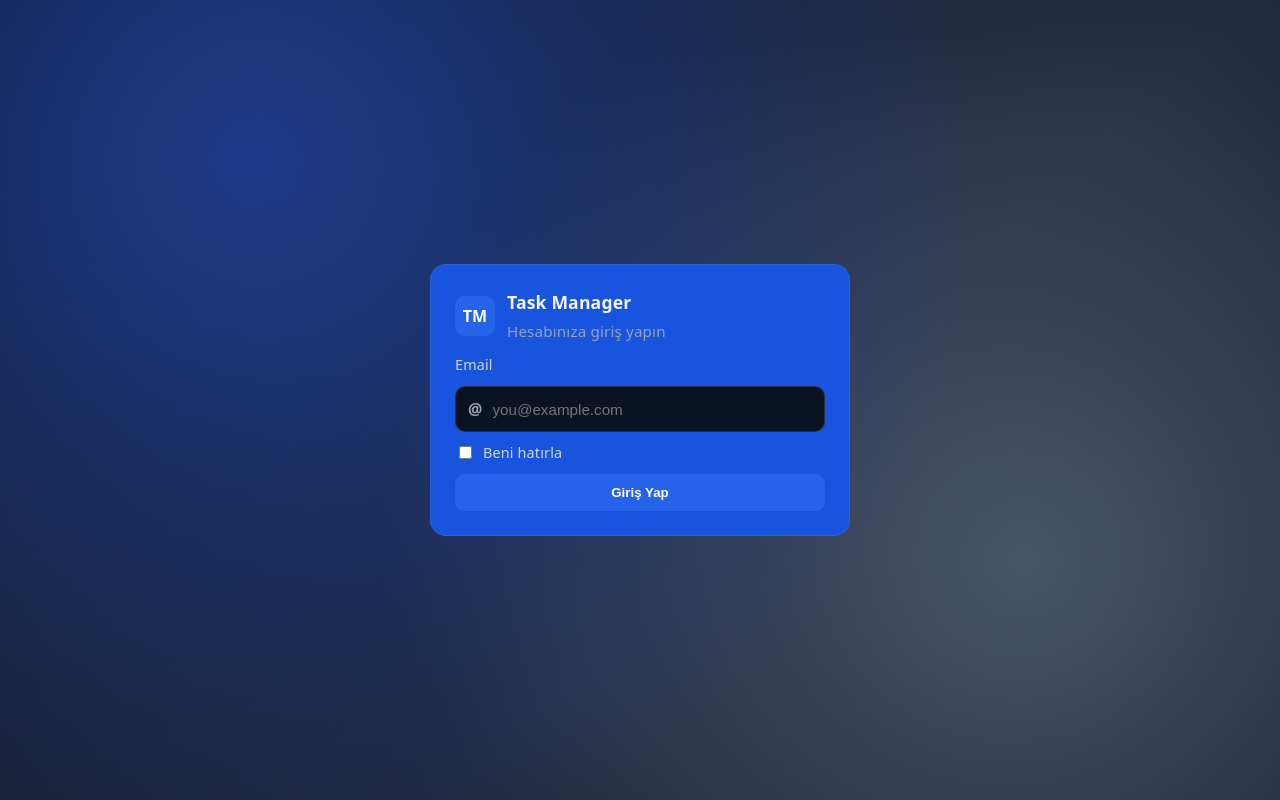
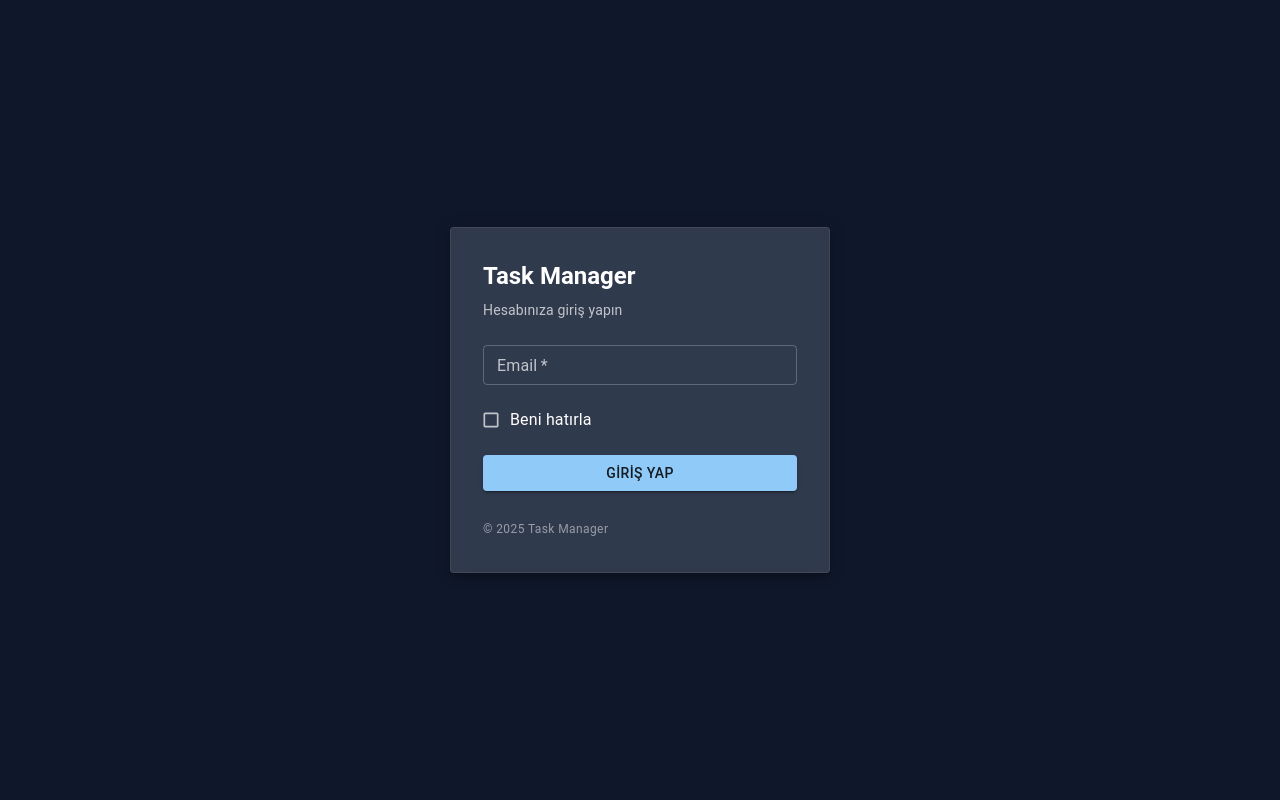
Before and after one commit to Mertmehmetttcakir/task-management-frontend, a React (Vite) app: page / in a window 1280 px wide. Built offline with nearby package versions, Linux system fonts and the light colour scheme; what toprak-state would draw is missing.

Commit message:
feat: Update application structure and enhance LoginForm and Dashboard components; change root element ID in index.html; integrate routing in App component; add PieChart and BarChart visualizations in Dashboard; modify navigation items

```diff
--- a/index.html
+++ b/index.html
@@ -6,7 +6,7 @@
     <title>Task Management</title>
   </head>
   <body class="app-body">
-    <div id="app"></div>
+    <div id="root"></div>
     <script type="module" src="/src/index.tsx"></script>
   </body>
 </html>
--- a/src/App.tsx
+++ b/src/App.tsx
@@ -18,7 +18,6 @@ taskStore.init();
 const App: React.FC = observer(() => {
   if (!authStore.isLoggedIn) return <LoginForm />;
   return (
-    <BrowserRouter>
       <Layout>
         <Routes>
           <Route path="/dashboard" element={<Dashboard />} />
@@ -29,7 +28,6 @@ const App: React.FC = observer(() => {
           <Route path="*" element={<Navigate to="/" replace />} />
         </Routes>
       </Layout>
-    </BrowserRouter>
   );
 });
 
--- a/src/auth/LoginForm.tsx
+++ b/src/auth/LoginForm.tsx
@@ -1,79 +1,146 @@
-import React from "react";
-import { observer } from "mobx-react";
-import { authStore } from "../stores/authStore";
-import "../styles/index.css";
+import React, { useEffect, useCallback } from 'react';
+import { observer } from 'mobx-react';
+import { authStore } from '../stores/authStore';
+import { useNavigate } from 'react-router-dom';
+
+import {
+  Box,
+  Paper,
+  Typography,
+  TextField,
+  Button,
+  Checkbox,
+  FormControlLabel,
+  Stack,
+  Alert
+} from '@mui/material';
 
 const LoginForm: React.FC = observer(() => {
-    const handleSubmit = async (e: React.FormEvent) => {
+  const navigate = useNavigate();
+
+  const handleSubmit = useCallback(async (e: React.FormEvent) => {
     e.preventDefault();
+    try {
       await authStore.loginAsync();
-    };
+      // Başarılıysa effect tetiklenecek; burada ekstra kontrol istersen:
+      if (authStore.isLoggedIn) navigate('/dashboard', { replace: true });
+    } catch {
+      /* Hata authStore.error içinde varsayılan */
+    }
+  }, [navigate]);
+
+  useEffect(() => {
+    if (authStore.isLoggedIn) {
+      navigate('/dashboard', { replace: true });
+    }
+  }, [authStore.isLoggedIn, navigate]);
 
   if (authStore.isLoggedIn) {
     return (
-            <div className="auth-wrapper">
-                <div className="auth-card">
-                    <h2 className="auth-title">Hoş geldiniz 👋</h2>
-                    <p className="auth-subtitle">{authStore.email}</p>
-                    <div className="auth-actions">
-                        <button className="btn btn-danger" onClick={() => authStore.logout()}>
+      <Box sx={{
+        minHeight: '100vh',
+        display: 'flex',
+        alignItems: 'center',
+        justifyContent: 'center',
+        bgcolor: theme => theme.palette.background.default,
+        p: 2
+      }}>
+        <Paper elevation={4} sx={{ p: 4, width: 380, display: 'flex', flexDirection: 'column', gap: 2 }}>
+          <Typography variant="h5" fontWeight={600}>Hoş geldiniz 👋</Typography>
+            <Typography variant="body2" sx={{ opacity: .75 }}>{authStore.email}</Typography>
+          <Stack direction="row" gap={1}>
+            <Button
+              fullWidth
+              color="primary"
+              variant="contained"
+              onClick={() => navigate('/dashboard')}
+            >
+              Dashboard
+            </Button>
+            <Button
+              fullWidth
+              color="error"
+              variant="outlined"
+              onClick={() => authStore.logout()}
+            >
               Çıkış Yap
-                        </button>
-                    </div>
-                </div>
-            </div>
+            </Button>
+          </Stack>
+        </Paper>
+      </Box>
     );
   }
 
   return (
-        <div className="auth-wrapper">
-            <div className="auth-card">
-                <div className="auth-header">
-                    <div className="auth-logo">TM</div>
-                    <div>
-                        <h2 className="auth-title">Task Manager</h2>
-                        <p className="auth-subtitle">Hesabınıza giriş yapın</p>
-                    </div>
-                </div>
+    <Box sx={{
+      minHeight: '100vh',
+      display: 'flex',
+      alignItems: 'center',
+      justifyContent: 'center',
+      bgcolor: theme => theme.palette.background.default,
+      p: 2
+    }}>
+      <Paper
+        elevation={6}
+        sx={{
+          p: 4,
+          width: 380,
+          display: 'flex',
+          flexDirection: 'column',
+          gap: 3
+        }}
+      >
+        <Box>
+          <Typography variant="h5" fontWeight={700} gutterBottom>Task Manager</Typography>
+          <Typography variant="body2" sx={{ opacity: .7 }}>Hesabınıza giriş yapın</Typography>
+        </Box>
 
-                <form className="auth-form" onSubmit={handleSubmit}>
-                    <label className="input-label">Email</label>
-                    <div className="input-field">
-                        <span className="input-icon">@</span>
-                        <input
+        <Box component="form" onSubmit={handleSubmit} noValidate sx={{ display: 'flex', flexDirection: 'column', gap: 2 }}>
+          <TextField
             type="email"
-                            placeholder="you@example.com"
+            label="Email"
             value={authStore.email}
             onChange={(e) => (authStore.email = e.target.value)}
+            disabled={authStore.isLoading}
+            fullWidth
             required
-                            disabled={authStore.isLoading}
+            size="small"
           />
-                    </div>
 
-                    <div style={{ display: 'flex', alignItems: 'center', gap: 8 }}>
-                        <input
-                            id="remember-me"
-                            type="checkbox"
+          <FormControlLabel
+            control={
+              <Checkbox
+                size="small"
                 checked={authStore.rememberMe}
                 onChange={(e) => (authStore.rememberMe = e.target.checked)}
                 disabled={authStore.isLoading}
               />
-                        <label htmlFor="remember-me" className="input-label">Beni hatırla</label>
-                    </div>
+            }
+            label="Beni hatırla"
+          />
 
           {authStore.error && (
-                        <div className="auth-error">{authStore.error}</div>
+            <Alert severity="error" variant="outlined">{authStore.error}</Alert>
           )}
 
-                    <button className="btn btn-primary" type="submit" disabled={authStore.isLoading}>
-                        {authStore.isLoading ? "Giriş yapılıyor..." : "Giriş Yap"}
-                    </button>
-                </form>
+          <Button
+            type="submit"
+            variant="contained"
+            color="primary"
+            disabled={authStore.isLoading}
+            fullWidth
+          >
+            {authStore.isLoading ? 'Giriş yapılıyor...' : 'Giriş Yap'}
+          </Button>
+        </Box>
 
-                <div className="auth-footer">
-                </div>
-            </div>
-        </div>
+        <Box>
+          <Typography variant="caption" sx={{ opacity: .5 }}>
+            © {new Date().getFullYear()} Task Manager
+          </Typography>
+        </Box>
+      </Paper>
+    </Box>
   );
 });
 
--- a/src/components/Pages/Dashboard.tsx
+++ b/src/components/Pages/Dashboard.tsx
@@ -9,18 +9,21 @@ import {
   Button,
   Divider,
   Skeleton,
-  IconButton
+  IconButton,
 } from '@mui/material';
-import RefreshIcon from '@mui/icons-material/Refresh';
-import AddIcon from '@mui/icons-material/Add';
 import ListAltIcon from '@mui/icons-material/ListAlt';
 import { observer } from 'mobx-react-lite';
 import { taskStore } from '../../stores/taskStore';
 import { statusLabel, statusColorMap } from '../../tasks/status';
 import { useNavigate } from 'react-router-dom';
+import { PieChart } from '@mui/x-charts';
+import { BarChart  } from '@mui/x-charts/BarChart';
+import BarChartIcon from '@mui/icons-material/BarChart';
+import PieChartOutlineIcon from '@mui/icons-material/PieChartOutline';
 
 const Dashboard: React.FC = observer(() => {
   const { tasks, loading, error } = taskStore;
+  const [usePieChart, setUsePieChart] = React.useState(true);
   const navigate = useNavigate();
 
   useEffect(() => {
@@ -29,14 +32,33 @@ const Dashboard: React.FC = observer(() => {
     }
   }, [tasks.length, loading]);
 
+
+
   const metrics = useMemo(() => {
     const counts = { total: tasks.length, pending: 0, approved: 0, rejected: 0 };
     tasks.forEach(t => {
+
       if (t.status === 0) counts.pending++;
       else if (t.status === 1) counts.approved++;
       else counts.rejected++;
     });
     return counts;
+  }, [tasks]);
+
+  const depsmetric = useMemo(() => {
+    const dep = { Pending: 0, Approved: 0, Rejected: 0 };
+    const stat ={
+      HR: {...dep},
+      Sales: {...dep},
+      Finance: {...dep}
+    }
+    tasks.forEach(t => {
+      const depKey = t.status === 0 ? 'Pending' : t.status === 1 ? 'Approved' : 'Rejected';
+      if (t.assignedDepartment === 0) stat.Sales[depKey]++;
+      else if(t.assignedDepartment === 1) stat.HR[depKey]++;
+      else if (t.assignedDepartment === 2) stat.Finance[depKey]++;
+    });
+    return stat;
   }, [tasks]);
 
   const recent = useMemo(
@@ -49,15 +71,12 @@ const Dashboard: React.FC = observer(() => {
       <Stack direction="row" alignItems="center" justifyContent="space-between" flexWrap="wrap" gap={1}>
         <Typography variant="h5" fontWeight={600}>Dashboard</Typography>
         <Stack direction="row" spacing={1}>
-          <IconButton size="small" onClick={() => taskStore.load()} disabled={loading} sx={{ border: '1px solid var(--border)' }}> {/* Disabled olarak göstermemizin nedeni kullanıcıların yükleme sırasında butona tıklayamaması eğer tıklarsa çok fazla api istegi olacak. */}
-            <RefreshIcon fontSize="small" />
-          </IconButton>
           <Button size="small" startIcon={<ListAltIcon />} variant="outlined" onClick={() => navigate('/tasks')}>
             Görevler
           </Button>
-            <Button size="small" startIcon={<AddIcon />} variant="contained" onClick={() => navigate('/tasks?create=1')}>
+            {/* <Button size="small" startIcon={<AddIcon />} variant="contained" onClick={() => navigate('/tasks?create=1')}>
               Yeni Görev
-            </Button>
+            </Button> */}
         </Stack>
       </Stack>
 
@@ -126,18 +145,58 @@ const Dashboard: React.FC = observer(() => {
           </Paper>
         </Grid>
 
+        <Grid item xs={12} md={5}>
+          <Paper variant="outlined" sx={{ p: 2, display: 'flex', flexDirection: 'column', gap: 1, height: '100%' }}>
+            <Typography variant="subtitle1" fontWeight={600}>PieChart Grafiği</Typography>
+              <Divider />
 
-        {/* <Grid item xs={12} md={5}>
-          <Paper variant="outlined" sx={{ p: 2, display: 'flex', flexDirection: 'column', gap: 1, height: '100%' }}>
-            <Typography variant="subtitle1" fontWeight={600}>Durum Oranları</Typography>
-            <Divider />
-            <Stack spacing={1} sx={{ mt: 1 }}>
-              <RatioBar label="Bekleyen" count={metrics.pending} total={metrics.total} color="warning.main" />
-              <RatioBar label="Onaylanan" count={metrics.approved} total={metrics.total} color="success.main" />
-              <RatioBar label="Reddedilen" count={metrics.rejected} total={metrics.total} color="error.main" />
-            </Stack>
+              <PieChart
+                series={[
+                  {
+                    data:[
+                      { id: 0, label: 'Bekleyen', value: metrics.pending,color: '#ff7e06ff'},
+                      { id: 1, label: 'Onaylanan', value: metrics.approved,color: '#1233c3f6'},
+                      { id: 2, label: 'Reddedilen', value: metrics.rejected,color: '#e60b0bfc'},
+                    ]
+                  }
+                ] }
+                height={150}
+                width={400}
+              />
           </Paper>
-        </Grid> */}
+        </Grid>
+<Grid item xs={12} md={5}>
+  <Paper variant="outlined" sx={{ p: 2, display: 'flex', flexDirection: 'column', gap: 1, height: '100%' }}>
+          <BarChart
+      xAxis={[{ scaleType: 'band', data: ['HR','SALES','FINANCE']}]}
+      yAxis={[{ scaleType: 'linear',  tickMinStep: 1 /* 1'er 1'er artıyor */ }]}
+      series={[{
+        label: 'Pending',
+        data: [
+          depsmetric.HR.Pending,
+          depsmetric.Sales.Pending,
+          depsmetric.Finance.Pending
+        ],
+        color: '#ff7e06ff'
+      },{ label: 'Onaylanan',
+        data: [
+          depsmetric.HR.Approved,
+          depsmetric.Sales.Approved,
+          depsmetric.Finance.Approved
+        ],
+        color: '#1233c3f6'
+      },{ label: 'Reddedilen',
+        data: [
+          depsmetric.HR.Rejected,
+          depsmetric.Sales.Rejected,
+          depsmetric.Finance.Rejected
+        ],
+        color: '#e60b0bfc'
+      }]}
+      height={300}
+        />
+        </Paper>
+        </Grid>
       </Grid>
     </Box>
   );
--- a/src/config/navigation.tsx
+++ b/src/config/navigation.tsx
@@ -13,8 +13,9 @@ export interface NavItem {
 }
 
 export const primaryNav: NavItem[] = [
+  { label: 'Dashboard', path: '/dashboard', icon: <AssignmentIcon fontSize="small" />, showInHeader: true, showInSidebar: true },
+  { label: 'Profil', path: '/profile', icon: <PersonIcon fontSize="small" />, showInHeader: true, showInSidebar: true },
   { label: 'Görevler', path: '/', icon: <AssignmentIcon fontSize="small" />, exact: true, showInHeader: true, showInSidebar: true },
-  { label: 'Profil', path: '/profile', icon: <PersonIcon fontSize="small" />, showInHeader: true, showInSidebar: true },
   { label: 'Kullanıcılar', path: '/users', icon: <GroupIcon fontSize="small" />, showInHeader: false, showInSidebar: true },
 ];
 
--- a/src/index.tsx
+++ b/src/index.tsx
@@ -1,19 +1,24 @@
 import React from 'react';
-import { createRoot } from 'react-dom/client';
+import ReactDOM from 'react-dom/client';
+import { BrowserRouter } from 'react-router-dom';
 import App from './App';
 import './styles/index.css';
 import { ThemeProvider, CssBaseline } from '@mui/material';
 import { theme } from './theme';
 
-const container = document.getElementById('app');
-if (container) {
-	// Önceki içeriği temizle (eğer varsa) react18de dev. modunda iki kez render edilebiliyor!!!
-	container.innerHTML = '';
-	const root = createRoot(container);
-	root.render(
-		<ThemeProvider theme={theme}>
-			<CssBaseline />
-			<App />
-		</ThemeProvider>,
-	);
+const rootEl = document.getElementById('root'); // index.html ile aynı olmalı
+if (rootEl) {
+  ReactDOM.createRoot(rootEl).render(
+    <React.StrictMode>
+      <ThemeProvider theme={theme}>
+        <CssBaseline />
+        <BrowserRouter>
+          <App />
+        </BrowserRouter>
+      </ThemeProvider>
+    </React.StrictMode>
+  );
+} else {
+  // Hata ayıklama için
+  console.error('Root element bulunamadı. index.html içinde <div id="root"></div> var mı?');
 }
--- a/src/stores/taskStore.ts
+++ b/src/stores/taskStore.ts
@@ -39,8 +39,18 @@ class TaskStore {
 				throw new Error('createTask endpoint bulunamadı');
 			}
 			const created: TaskDto = await (TaskService as any).createTask(data);
-			this.upsert(created);
+ // Eğer dept görünümündeyiz ve görev farklı departmanda ise local eklemeyip yeniden yükle
+      if (this.view === 'dept' && this.currentDepartment != null && created.assignedDepartment !== this.currentDepartment) {
+// Sunucu listesini güncelle (filtreli)
+        await this.reloadCurrentView();
+        return created;
+      }  this.upsert(created);
+// mine veya dept görünümünde genel tutarlılık için yeniden yükle
+      if (this.view === 'mine' || this.view === 'dept') {
+        this.reloadCurrentView(); // await etmeden arka planda
+      }
 			return created;
+
 		} catch (e: any) {
 			this.setError(e?.response?.data?.message || e.message || 'Görev oluşturulamadı.');
 			throw e;
--- a/src/tasks/components/TaskKanbanBoard.tsx
+++ b/src/tasks/components/TaskKanbanBoard.tsx
@@ -27,7 +27,7 @@ export const TaskKanbanBoard: React.FC<TaskKanbanBoardProps> = observer(({
   onDetail,
   onEdit,
   onDelete,
-  maxPerColumn = 5
+  maxPerColumn = 4
 }) => {
   // Tek kaynak: dışarıdan tasks yoksa store.filteredTasks
   const source = tasks ?? taskStore.filteredTasks;
```
Lines whose indentation alone changed are shown as unchanged.
